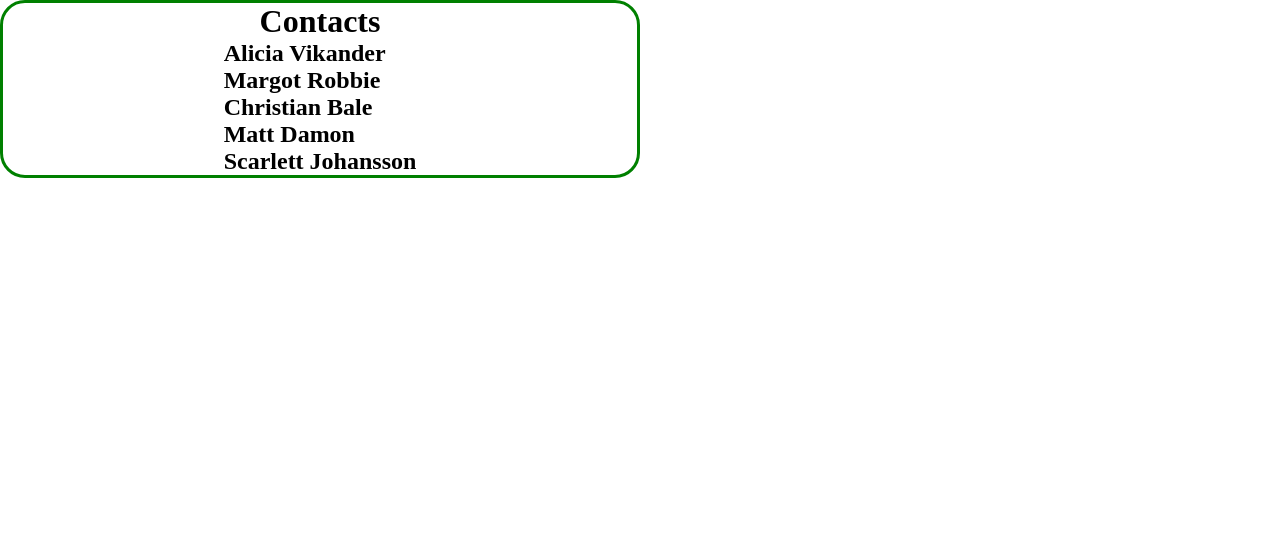
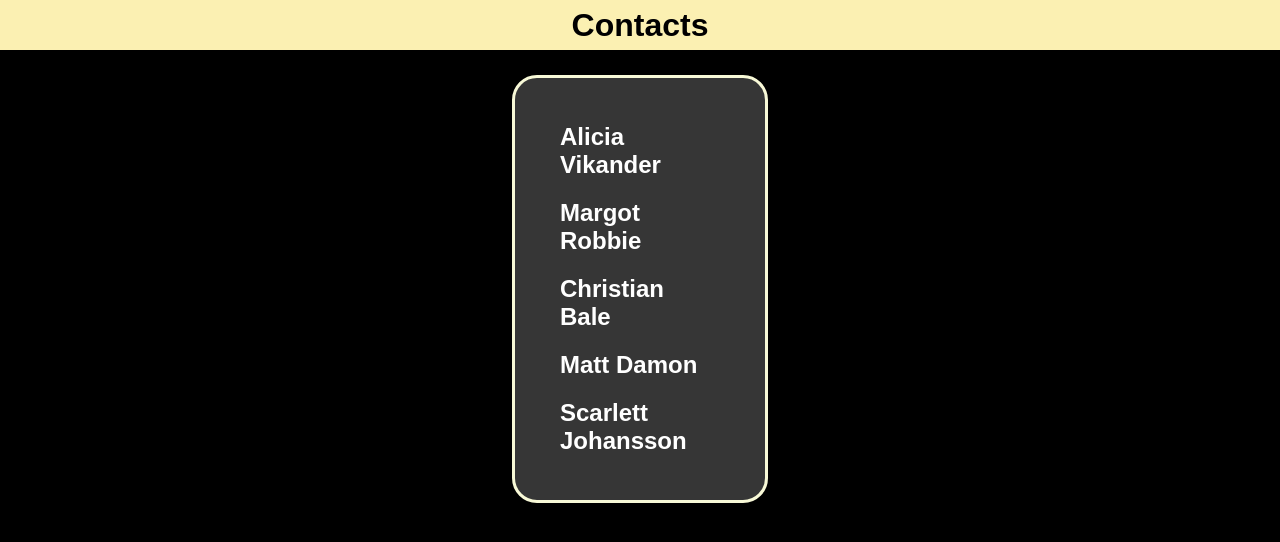
Before and after one commit to Aaront028/contacts, an Angular app: page / in a window 1280 px wide. Shown: the top 542 px of the page. Built offline with nearby package versions, Linux system fonts and the light colour scheme.

Commit message:
add css styles

```diff
--- a/src/app/app.component.html
+++ b/src/app/app.component.html
@@ -1,4 +1,6 @@
+<app-header></app-header>
 <div class="container">
-  <app-header></app-header>
-  <app-contacts></app-contacts>
+  <div class="main-card">
+    <app-contacts></app-contacts>
+  </div>
 </div>
--- a/src/app/app.component.scss
+++ b/src/app/app.component.scss
@@ -2,7 +2,15 @@
   display: flex;
   flex-direction: column;
   align-items: center;
+  width: 100%;
+}
+
+.main-card {
+  background-color: rgb(54, 54, 54);
+  border: 1px solid red;
+  width: 20%;
   border-radius: 25px;
-  border: 3px solid green;
-  width: 50%;
+  border: 3px solid #F8F9D7;
+  padding: 25px;
+  margin-top: 25px;
 }
--- a/src/app/contacts/contact-details/contact-details.component.html
+++ b/src/app/contacts/contact-details/contact-details.component.html
@@ -1,8 +1,8 @@
-<div class="class">
-  <div *ngIf="contact" class="contact-details">
+<div class="card-details">
+  <div *ngIf="contact" class="card-details-container">
 
-    <h4>Name: {{contact.name}}</h4>
-    <h5>Email: {{contact.email}}</h5>
-    <h5>Phone: {{contact.phone}}</h5>
+    <h4 class="card-details-title">Name: {{contact.name}}</h4>
+    <h5 class="card-details-title">Email: {{contact.email}}</h5>
+    <h5 class="card-details-title">Phone: {{contact.phone}}</h5>
   </div>
 </div>
--- a/src/app/contacts/contact-details/contact-details.component.scss
+++ b/src/app/contacts/contact-details/contact-details.component.scss
@@ -0,0 +1,11 @@
+.card-details {
+  margin-left: 25px;
+  border: 2px solid #CAEDFF;
+  border-radius: 5px;
+  padding: 10px;
+  line-height: 1.5;
+  &-title {
+    margin-bottom: 10px;
+  }
+
+}
--- a/src/app/contacts/contacts.component.html
+++ b/src/app/contacts/contacts.component.html
@@ -1,4 +1,6 @@
 <div class="card">
-  <app-contact-details [contact]="selectedContact"></app-contact-details>
-   <h2 *ngFor="let contact of contacts" class="contact-name" (click)="showDetails(contact)" >{{contact.name}}</h2>
+  <div *ngFor="let contact of contacts" class="contact-container" style="cursor: pointer;">
+    <h2  class="contact-name" (click)="toggleDetails(contact)"  [class.selected]="contact === selectedContact">{{contact.name}}</h2>
+    <app-contact-details *ngIf="contact === selectedContact" [contact]="selectedContact"></app-contact-details>
+  </div>
 </div>
--- a/src/app/contacts/contacts.component.scss
+++ b/src/app/contacts/contacts.component.scss
@@ -0,0 +1,7 @@
+.contact-name {
+  margin: 20px;
+}
+
+.selected {
+  color: #CAEDFF;
+}
--- a/src/app/contacts/contacts.component.ts
+++ b/src/app/contacts/contacts.component.ts
@@ -8,7 +8,7 @@ import { Contact } from './contact.model';
 })
 export class ContactsComponent {
 
-  selectedContact: any;
+  selectedContact: Contact | null = null;
 
   contacts: Contact[] = [
     new Contact('Alicia Vikander', 'aliciavikander@gmail.com', "02125356789"),
@@ -19,8 +19,15 @@ export class ContactsComponent {
 
   ]
 
-  showDetails(contact: Contact) {
+  toggleDetails(contact: Contact): void {
     console.log('Selected Contact:', contact);
-    this.selectedContact = contact;
+
+    if (this.selectedContact === contact) {
+      this.selectedContact = null;
+    } else {
+      this.selectedContact = contact;
+    }
+
+
   }
 }
--- a/src/app/header/header.component.html
+++ b/src/app/header/header.component.html
@@ -1 +1,4 @@
-<h1 class="header">Contacts</h1>
+<div class="nav">
+  <h1 class="header">Contacts</h1>
+
+</div>
--- a/src/app/header/header.component.scss
+++ b/src/app/header/header.component.scss
@@ -0,0 +1,12 @@
+.nav {
+  display: flex;
+  align-items: center;
+  height: 50px;
+  background-color: #FBF0B2;
+  color:black;
+}
+
+.header {
+  text-align: center;
+  width: 100%;
+}
--- a/src/styles.scss
+++ b/src/styles.scss
@@ -7,5 +7,7 @@
 }
 
 body {
-  width: center;
+  background-color: black;
+  color:#fff;
+  font-family: "Poppins", sans-serif;
 }
```
